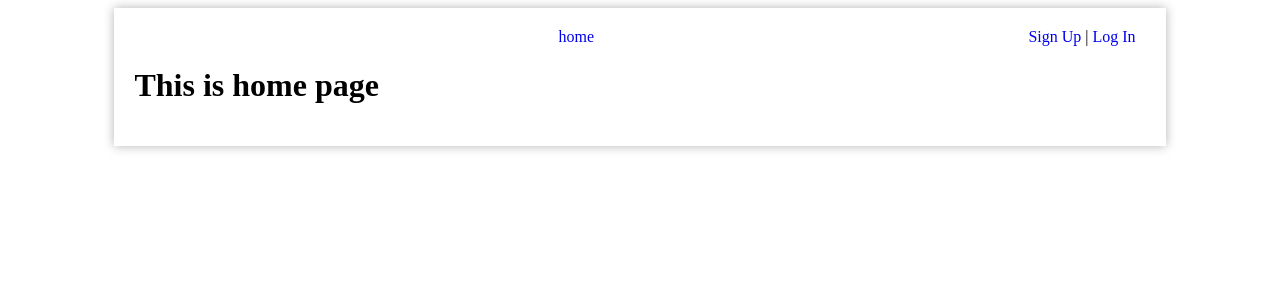
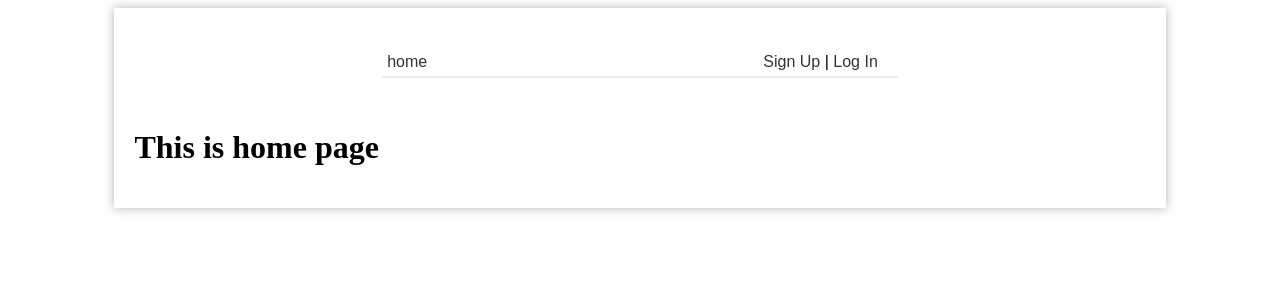
Before and after one commit to F-redy/assistant_in_learning_new_words, a Django app: page / in a window 1280 px wide. Shown: the top 300 px of the page. Run offline with Django 4.2, Linux system fonts and the light colour scheme.

Commit message:
change stule

```diff
--- a/static/my_project/css/styles_menu.css
+++ b/static/my_project/css/styles_menu.css
@@ -1,18 +1,34 @@
+.menu-wrapper {
+    display: flex;
+    justify-content: center;
+    /* шрифт */
+    font-family: espiritu, sans-serif;
+    font-style: normal;
+    font-weight: 400;
+}
+
 /* Стили для горизонтального меню */
 ul.menu {
+    width: 50%;
     list-style-type: none;
-    margin: 0;
-    padding: 0;
-    text-align: center; /* Выравнивание по центру */
+    margin: 20px 30px 30px 30px;
+    padding: 5px;
+    border-bottom: 2px solid rgba(225, 224, 224, 0.6);
 }
 
 ul.menu li {
     display: inline;
-    margin-right: 10px; /* Расстояние между пунктами меню */
+    margin-right: 15px; /* Расстояние между пунктами меню */
 }
 
 ul.menu a {
     text-decoration: none;
+    color: #333; /* Цвет текста пунктов меню по умолчанию */
+    transition: color 0.3s; /* Плавное изменение цвета текста при наведении */
+}
+
+ul.menu a:hover {
+    color: #ff6600; /* Цвет текста при наведении */
 }
 
 /* Опциональные стили для кнопки AdminSite */
```
